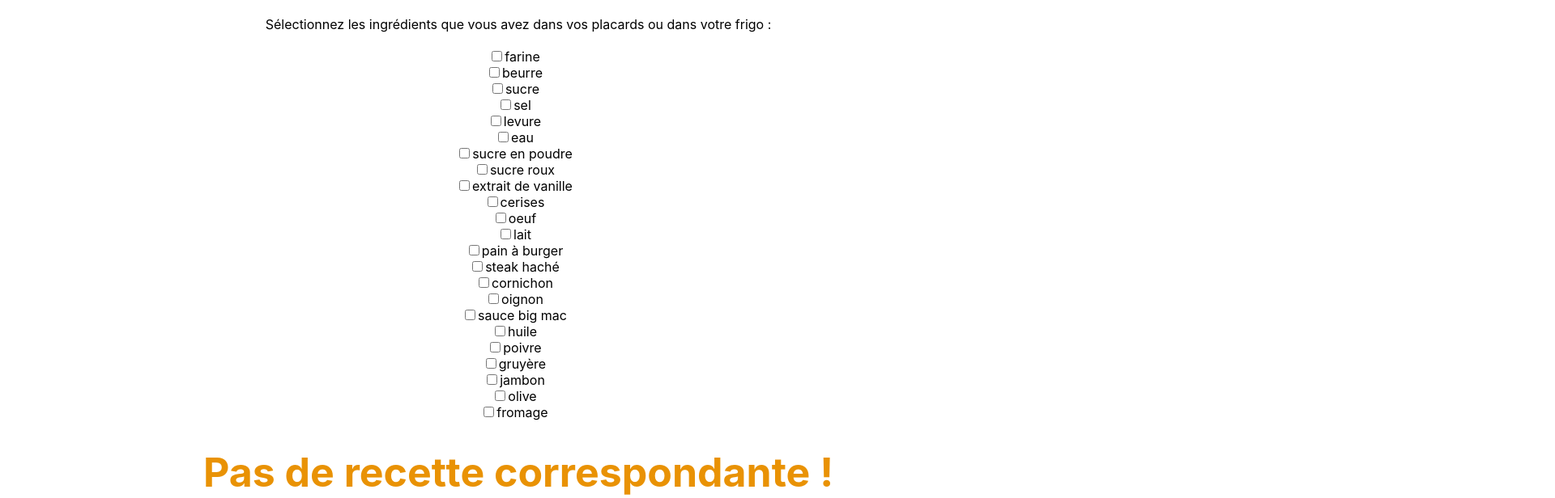
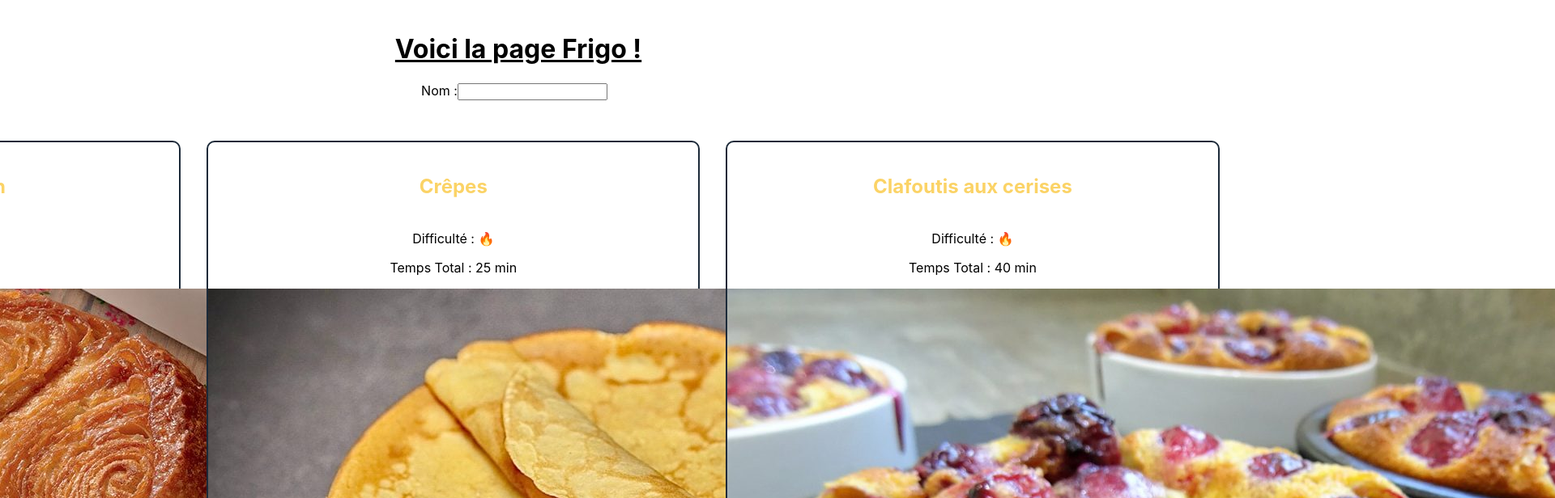
Before and after one commit to tfeutren/cookingRecipeWebsite, a React (Create React App) app in the folder cooking-recipe/: page /frigo in a window 1280 px wide. Shown: the part 160-776 px from the top of the page at 81% size, 1920 px wide, since content can reach past the window. Built offline with nearby package versions, Linux system fonts and the light colour scheme.

Commit message:
Change in Frigo
Change into search done:
accents
l'ordre

```diff
--- a/cooking-recipe/src/components/Filter_frigo.js
+++ b/cooking-recipe/src/components/Filter_frigo.js
@@ -4,62 +4,22 @@ import { Link } from 'react-router-dom';
 import { renderDifficulty } from '../utility';
 import { recipeList } from '../datas/recipeList';
 
-function Filter_frigo() {
-  const [selectedIngredients, setSelectedIngredients] = useState([]);
-  const [filteredRecipes, setFilteredRecipes] = useState([]);
-
-  useEffect(() => {
-    // Filter recipes based on selected ingredients
-    const filtered = recipeList.filter(recipe =>
-      recipe.ingredients.some(ingredient =>
-        selectedIngredients.includes(ingredient.name)
-      )
-    );
-    setFilteredRecipes(filtered);
-  }, [selectedIngredients]);
-
-  const handleCheckboxChange = (event) => {
-    const ingredient = event.target.value;
-    const isChecked = event.target.checked;
-
-    if (isChecked) {
-      setSelectedIngredients([...selectedIngredients, ingredient]);
-    } else {
-      setSelectedIngredients(selectedIngredients.filter(item => item !== ingredient));
-    }
+const RecipeList = ({ searchIngredient }) => {
+  const removeAccents = (str) => {
+    return str.normalize('NFD').replace(/[\u0300-\u036f]/g, '');
   };
 
-  const uniqueIngredients = Array.from(
-    new Set(
-      recipeList.flatMap(recipe =>
-        recipe.ingredients.map(ingredient => ingredient.name)
-      )
-    )
-  );
+  const filteredRecipes = recipeList.filter(recipe => {
+    return recipe.ingredients.some(ingredient =>
+      removeAccents(ingredient.name.toLowerCase()).includes(removeAccents(searchIngredient.toLowerCase()))
+    );
+  });
 
   return (
-    <div className= "Filter_frigo">
-      Sélectionnez les ingrédients que vous avez dans vos placards ou dans votre frigo :
-      <br/>
-      <br/>
-      <div className="topping">
-        {uniqueIngredients.map((ingredient, index) => (
-          <div key={index}>
-            <input
-              type="checkbox"
-              id={`topping-${index}`}
-              name={`topping-${index}`}
-              value={ingredient}
-              checked={selectedIngredients.includes(ingredient)}
-              onChange={handleCheckboxChange}
-            />
-            <label htmlFor={`topping-${index}`}>{ingredient}</label>
-          </div>
-        ))}
-      </div>
+    <div>
       <ul>
         {filteredRecipes.length === 0 ? (
-          <h1 className ='error-frigo'>Pas de recette correspondante !</h1>
+          <h1 className='error'>Pas de recette correspondante !</h1>
         ) : filteredRecipes.map(({ name, difficulty, preparationTime, cookTime, picture }) => (
           <Link to={`/recette/${name}`} key={name} className="recipe-item">
             <div>
@@ -73,6 +33,27 @@ function Filter_frigo() {
       </ul>
     </div>
   );
-}
+};
 
-export default Filter_frigo;
+const FrigoPage = () => {
+  const [ingredient, setIngredient] = useState('');
+
+  const handleInputChange = (event) => {
+    setIngredient(event.target.value);
+  };
+
+  return (
+    <div>
+      <h1>Voici la page Frigo !</h1>
+      <form>
+        <label>
+          Nom :
+          <input type="text" value={ingredient} onChange={handleInputChange} />
+        </label>
+      </form>
+      <RecipeList searchIngredient={ingredient} />
+    </div>
+  );
+};
+
+export default FrigoPage;
```
